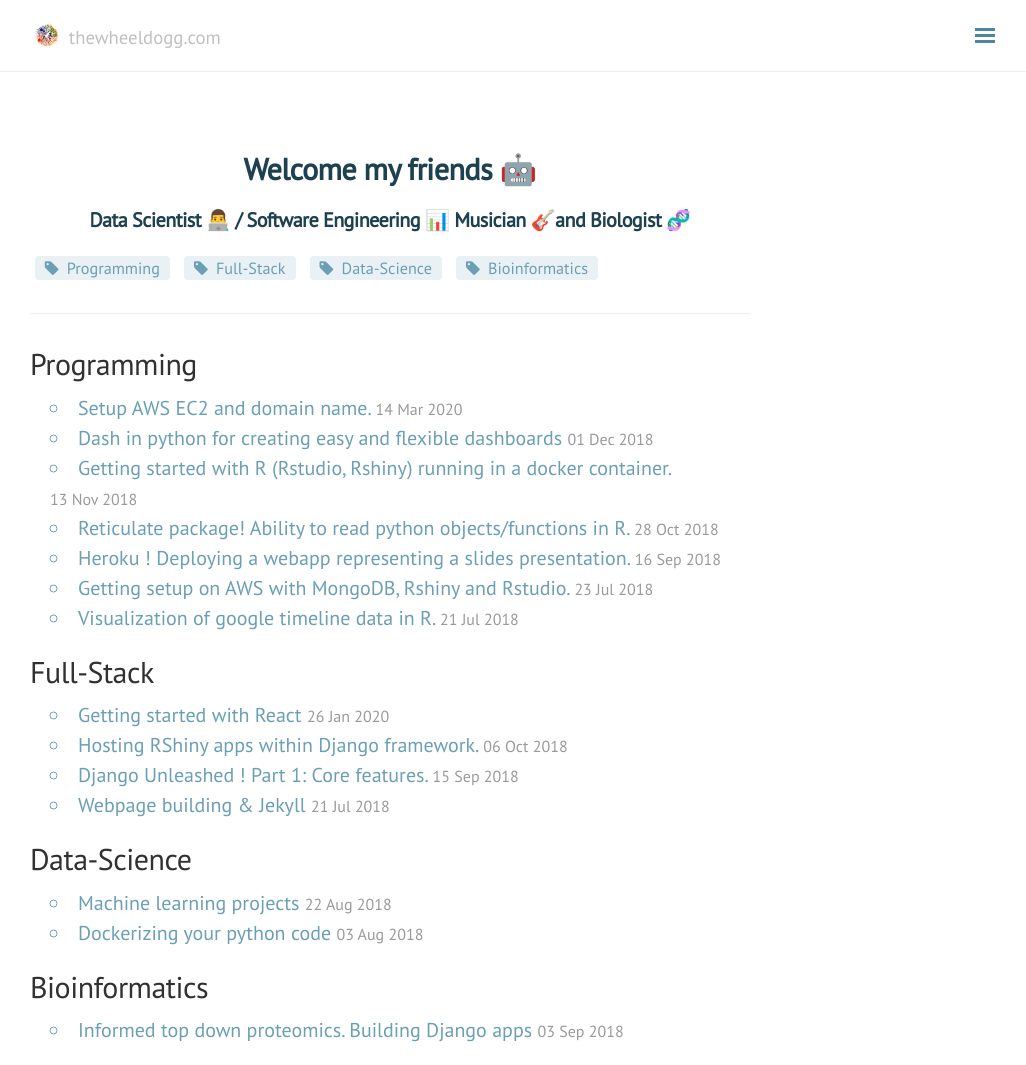
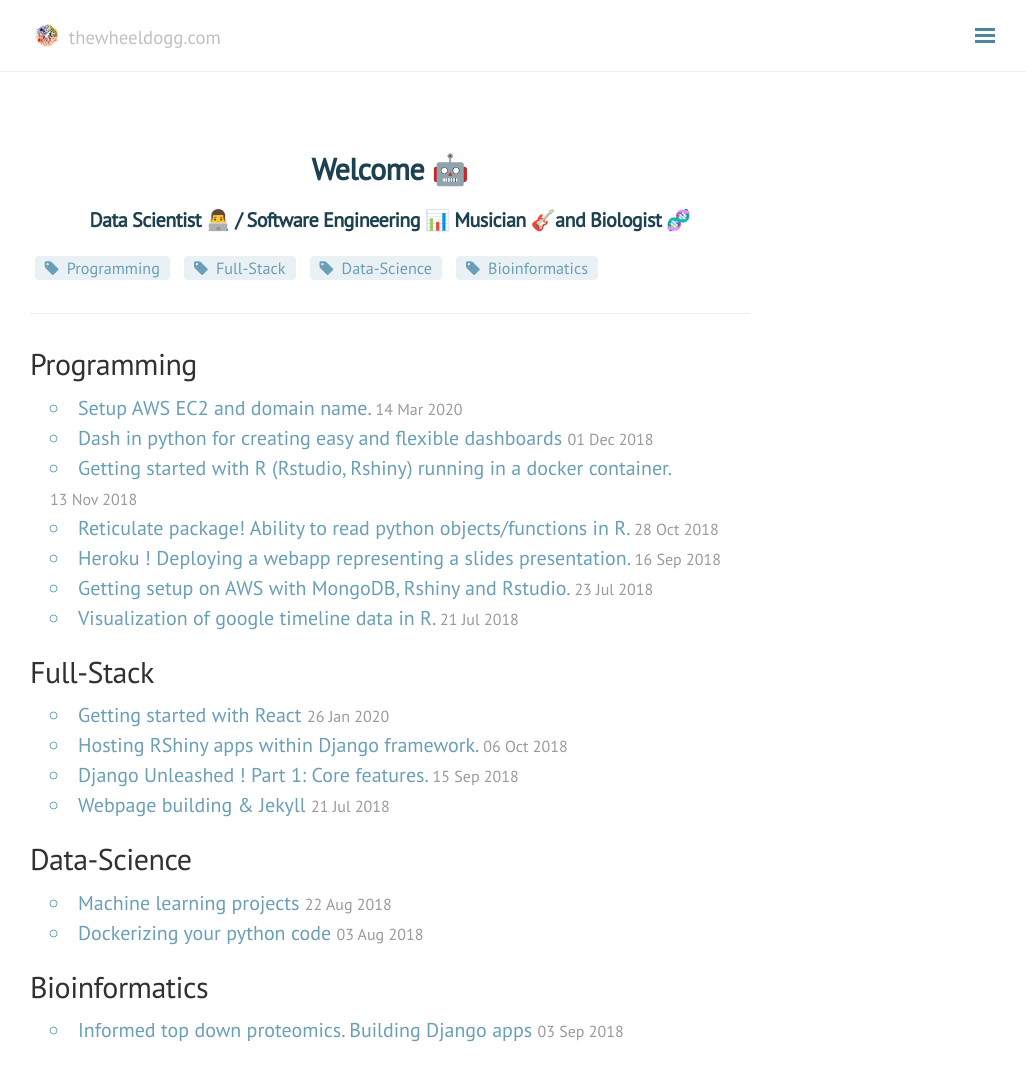
Before and after one commit to wheeldogg/wheeldogg.github.io, a Jekyll site: the page built from index.html, in a window 1280 px wide and 1065 px high. Shown: the whole window, without its empty margins (250-1276 px from the left). Built offline with Jekyll 4.4.1, drawn with Linux system fonts in a browser that asks for light colours; nearby versions of some CDN libraries; comment, search, counter and statistics services are not loaded.

Commit message:
small typo on home

```diff
--- a/index.html
+++ b/index.html
@@ -14,7 +14,7 @@ title: Home
 </style>
 
 <div>
-  <h2 class="header-text">Welcome my friends 🤖</h2>
+  <h2 class="header-text">Welcome 🤖</h2>
   <h4 class="header-text">Data Scientist 👨‍💻 / Software Engineering 📊 Musician 🎸and Biologist 🧬</h5>
 </div>
 
```
